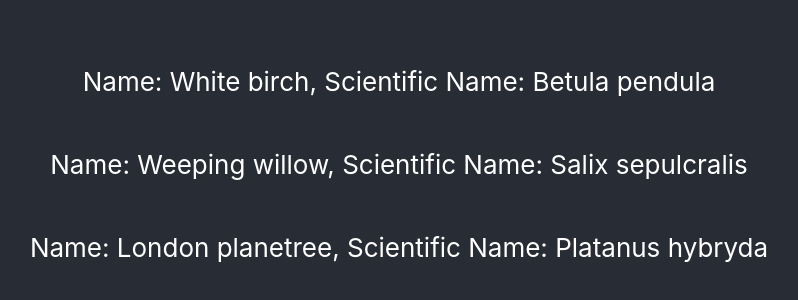
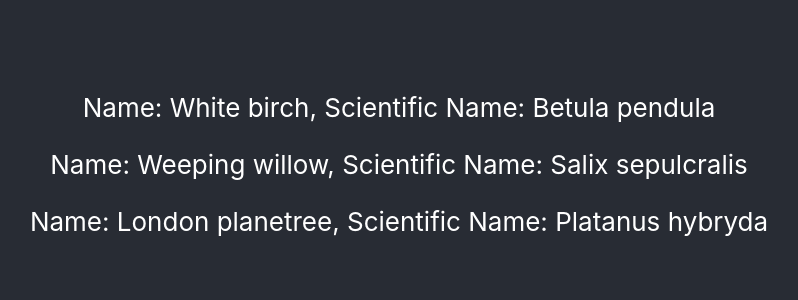
Before and after one commit to Jitgitbit/tree_explorer, a React (Create React App) app: page / in a window 1280 px wide. Shown: the part 236-536 px from the top of the page, without its empty margins (241-1039 px from the left). Built offline with nearby package versions, Linux system fonts and the light colour scheme.

Commit message:
renderin popTrees

```diff
--- a/src/App.tsx
+++ b/src/App.tsx
@@ -1,14 +1,15 @@
 import React from 'react';
 import './App.css';
-import Tree from './components/Tree';
+// import Tree from './components/Tree';
+import PopularTrees from './components/PopularTrees';
 
 const App = () => {
   return (
     <div className="App">
-      <Tree name={`White birch`} scientificName={`Betula pendula`}/>
+      {/* <Tree name={`White birch`} scientificName={`Betula pendula`}/>
       <Tree name={`Weeping willow`} scientificName={`Salix sepulcralis`}/>
-      <Tree name={`London planetree`} scientificName={`Platanus hybryda`}/>
-
+      <Tree name={`London planetree`} scientificName={`Platanus hybryda`}/> */}
+      <PopularTrees/>
     </div>
   );
 }
--- a/src/components/PopularTrees.tsx
+++ b/src/components/PopularTrees.tsx
@@ -29,6 +29,7 @@ class PopularTrees extends React.Component<Props, State> {
         />
       ))}
     </div>
+
     )
   }
 }
```
